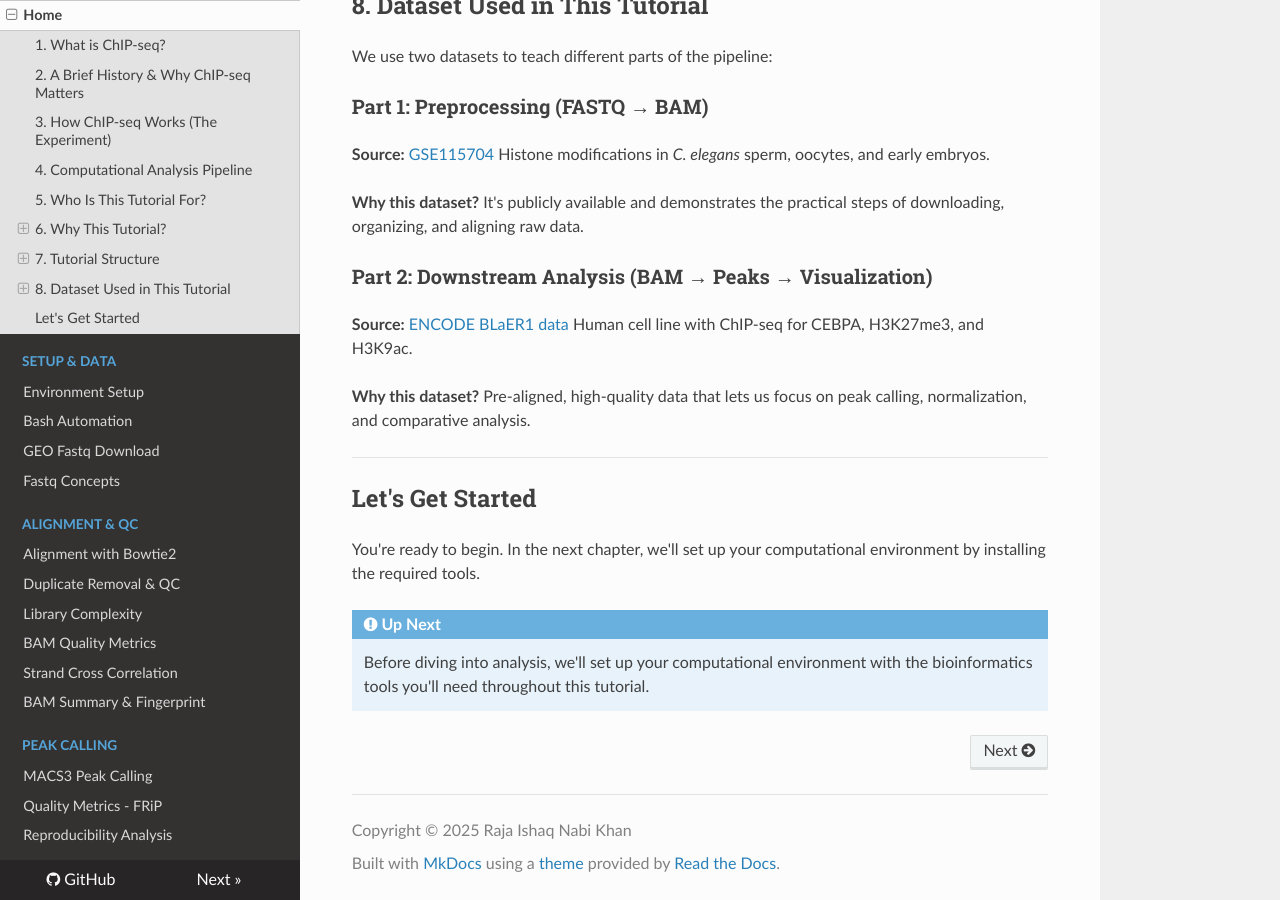
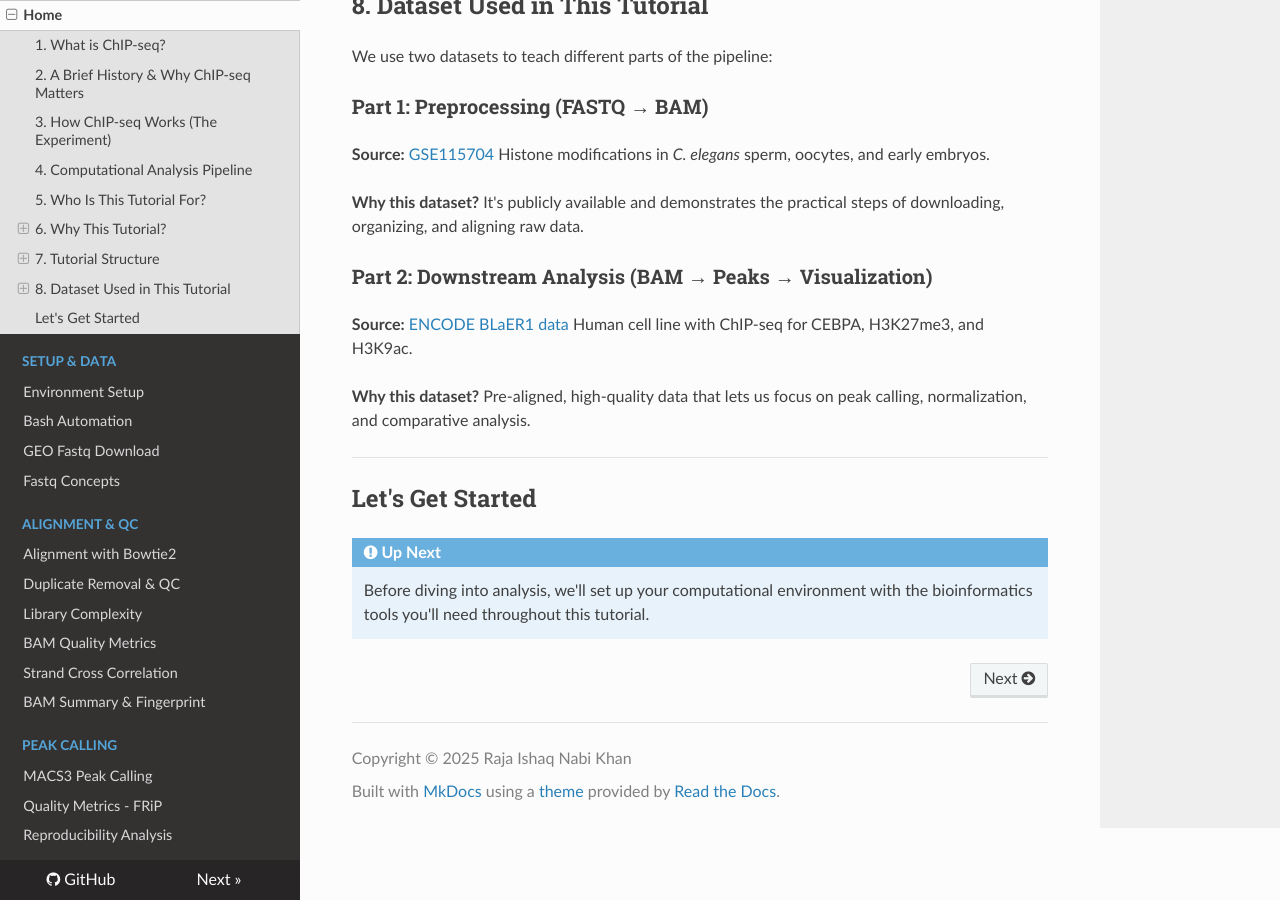
Before and after one commit to ishaaq34/chipseq-tutorial-readthedocs, an MkDocs documentation site: the page built from docs/index.md, in a window 1280 px wide and 900 px high, scrolled down 6316 px. Built offline with MkDocs 1.6.1, drawn with Linux system fonts in a browser that asks for light colours; nearby versions of some CDN libraries.

Commit message:
Update index.md

```diff
--- a/docs/index.md
+++ b/docs/index.md
@@ -233,8 +233,6 @@
 
 ## Let's Get Started
 
-You're ready to begin. In the next chapter, we'll set up your computational environment by installing the required tools.
-
 
 !!! note "Up Next"
     Before diving into analysis, we'll set up your computational environment with the bioinformatics tools you'll need throughout this tutorial.
```
